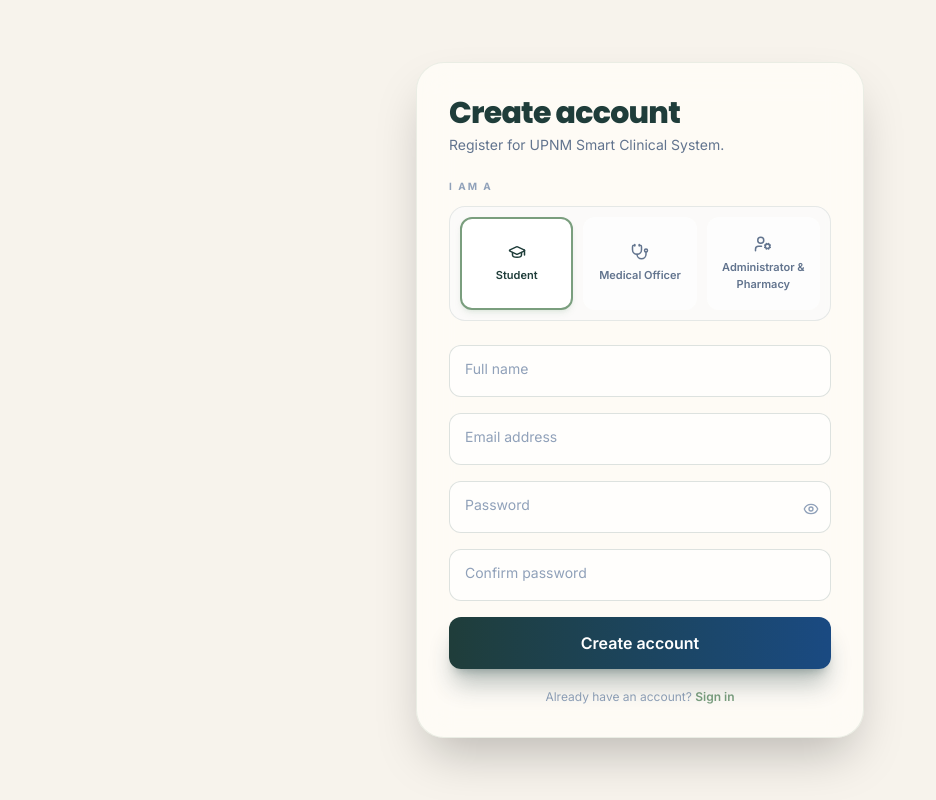
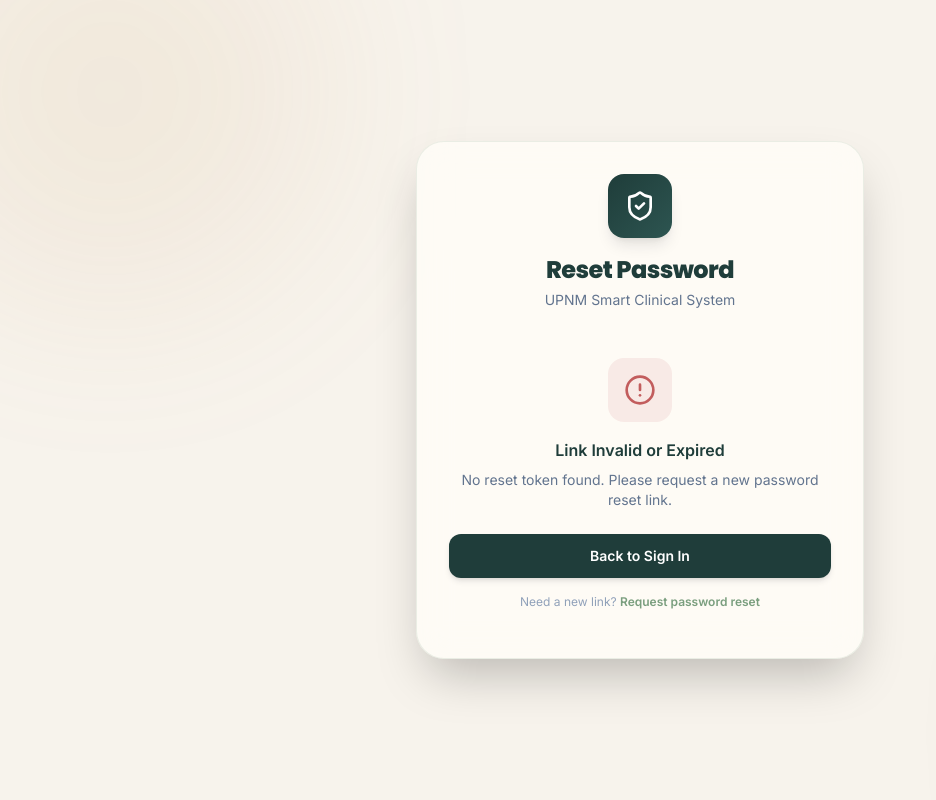
Before and after one commit to Zs-449/upnm-clinical-system2.0, a Next.js app: page /register in a window 1280 px wide. Shown: the whole page, without its empty margins (0-936 px from the left). Built offline with nearby package versions, Linux system fonts and the light colour scheme.

Commit message:
Update page.tsx

```diff
--- a/src/app/register/page.tsx
+++ b/src/app/register/page.tsx
@@ -1,191 +1,299 @@
 "use client";
 
-import { useState } from "react";
-import { useRouter } from "next/navigation";
+import { useEffect, useState, Suspense } from "react";
+import { useRouter, useSearchParams } from "next/navigation";
 import Link from "next/link";
-import { GraduationCap, Stethoscope, UserCog, Eye, EyeOff, BookOpen } from "lucide-react";
-import { saveSession, roleLabels, type Role } from "@/lib/session";
+import { ShieldCheck, Eye, EyeOff, CheckCircle2, AlertCircle, Loader2 } from "lucide-react";
 import { Toaster, toast } from "@/components/ui";
 
-const ROLES: { key: Role; icon: typeof GraduationCap }[] = [
-  { key: "student/lecturer", icon: GraduationCap },
-  { key: "doctor", icon: Stethoscope },
-  { key: "admin", icon: UserCog },
-];
+function ResetPasswordForm() {
+  const router = useRouter();
+  const searchParams = useSearchParams();
+  const token = searchParams.get("token") || "";
 
-export default function RegisterPage() {
-  const router = useRouter();
-  const [role, setRole] = useState<Role>("student/lecturer");
-  const [name, setName] = useState("");
-  const [email, setEmail] = useState("");
-  const [password, setPassword] = useState("");
-  const [confirm, setConfirm] = useState("");
-  const [specialization, setSpecialization] = useState("");
+  const [status, setStatus] = useState<"loading" | "valid" | "invalid" | "success">("loading");
+  const [userEmail, setUserEmail] = useState("");
+  const [userName, setUserName] = useState("");
+  const [newPassword, setNewPassword] = useState("");
+  const [confirmPassword, setConfirmPassword] = useState("");
   const [showPw, setShowPw] = useState(false);
-  const [loading, setLoading] = useState(false);
-  const [error, setError] = useState("");
+  const [submitting, setSubmitting] = useState(false);
+  const [errorMsg, setErrorMsg] = useState("");
+  const [invalidMsg, setInvalidMsg] = useState("");
 
-  async function submit(e: React.FormEvent) {
-    e.preventDefault();
-    setError("");
-
-    if (!name.trim() || !email.trim() || !password) {
-      setError("Please fill in all required fields.");
-      return;
-    }
-    if (password.length < 6) {
-      setError("Password must be at least 6 characters.");
-      return;
-    }
-    if (password !== confirm) {
-      setError("Passwords do not match.");
+  // Validate the token on mount
+  useEffect(() => {
+    if (!token) {
+      setStatus("invalid");
+      setInvalidMsg("No reset token found. Please request a new password reset link.");
       return;
     }
 
-    setLoading(true);
+    fetch(`/api/auth/verify-reset-token?token=${encodeURIComponent(token)}`)
+      .then((r) => r.json())
+      .then((data) => {
+        if (data.ok) {
+          setUserEmail(data.email);
+          setUserName(data.name);
+          setStatus("valid");
+        } else {
+          setStatus("invalid");
+          setInvalidMsg(data.error || "This reset link is invalid or has expired.");
+        }
+      })
+      .catch(() => {
+        setStatus("invalid");
+        setInvalidMsg("Unable to verify the reset link. Please try again.");
+      });
+  }, [token]);
+
+  async function handleSubmit(e: React.FormEvent) {
+    e.preventDefault();
+    setErrorMsg("");
+
+    if (newPassword.length < 6) {
+      setErrorMsg("Password must be at least 6 characters.");
+      return;
+    }
+    if (newPassword !== confirmPassword) {
+      setErrorMsg("Passwords do not match.");
+      return;
+    }
+
+    setSubmitting(true);
     try {
-      const res = await fetch("/api/auth/register", {
+      const res = await fetch("/api/auth/reset-password", {
         method: "POST",
         headers: { "Content-Type": "application/json" },
-        body: JSON.stringify({ name, email, password, role, specialization }),
+        body: JSON.stringify({ token, newPassword }),
       });
       const data = await res.json();
-      setLoading(false);
+      setSubmitting(false);
+
       if (!data.ok) {
-        setError(data.error || "Registration failed.");
+        setErrorMsg(data.error || "Failed to reset password.");
         return;
       }
-      saveSession(data.user);
-      toast(`Welcome, ${data.user.name.split(" ")[0]}!`, "success");
-      setTimeout(() => {
-        router.push(data.user.role === "student/lecturer" ? "/portal" : "/dashboard");
-      }, 400);
+
+      setStatus("success");
+      toast("Password updated successfully!", "success");
     } catch {
-      setLoading(false);
-      setError("Network error. Please retry.");
+      setSubmitting(false);
+      setErrorMsg("Network error. Please try again.");
     }
   }
+
+  // Password strength indicator
+  const strength = (() => {
+    if (!newPassword) return 0;
+    let s = 0;
+    if (newPassword.length >= 6) s++;
+    if (newPassword.length >= 10) s++;
+    if (/[A-Z]/.test(newPassword)) s++;
+    if (/[0-9]/.test(newPassword)) s++;
+    if (/[^A-Za-z0-9]/.test(newPassword)) s++;
+    return s;
+  })();
+
+  const strengthLabel = ["", "Weak", "Fair", "Good", "Strong", "Very Strong"][strength];
+  const strengthColor = ["", "#ef4444", "#f59e0b", "#3b82f6", "#22c55e", "#2ECC8F"][strength];
 
   return (
     <div className="relative flex min-h-screen items-center justify-center bg-[#f7f3ec] p-6 dark:bg-[#0f1f1a]">
       <Toaster />
-      <div className="glass relative w-full max-w-md rounded-[28px] p-8 shadow-2xl">
-        <div className="mb-6">
-          <h3 className="font-[Poppins] text-3xl font-extrabold tracking-tight text-navy dark:text-white">
-            Create account
-          </h3>
+
+      {/* Background blobs */}
+      <div className="pointer-events-none absolute inset-0 overflow-hidden">
+        <div className="blob absolute left-[-10%] top-[-10%] h-[400px] w-[400px] bg-cyan/20" />
+        <div className="blob absolute right-[-10%] bottom-[-10%] h-[350px] w-[350px] bg-mint/15" style={{ animationDelay: "-7s" }} />
+      </div>
+
+      <div className="glass relative w-full max-w-md rounded-[28px] p-8 shadow-2xl animate-scale-in">
+        {/* Header */}
+        <div className="mb-8 flex flex-col items-center text-center">
+          <div className="mb-4 grid h-16 w-16 place-items-center rounded-2xl bg-gradient-to-br from-navy to-[#2d5551] shadow-lg">
+            <ShieldCheck className="h-8 w-8 text-white" />
+          </div>
+          <h1 className="font-[Poppins] text-2xl font-extrabold tracking-tight text-navy dark:text-white">
+            Reset Password
+          </h1>
           <p className="mt-1 text-sm text-slate-500 dark:text-slate-400">
-            Register for UPNM Smart Clinical System.
+            UPNM Smart Clinical System
           </p>
         </div>
 
-        <div className="mb-6">
-          <label className="mb-3 block text-[10px] font-bold uppercase tracking-[0.2em] text-slate-400">
-            I am a
-          </label>
-          <div className="grid grid-cols-3 gap-2.5 rounded-2xl border border-navy/10 bg-slate-50/60 p-2.5 dark:border-white/10 dark:bg-white/[0.03]">
-            {ROLES.map((r) => {
-              const active = role === r.key;
-              const Icon = r.icon;
-              return (
-                <button
-                  key={r.key}
-                  type="button"
-                  onClick={() => setRole(r.key)}
-                  className={`flex flex-col items-center justify-center gap-1.5 rounded-xl border-2 py-4 transition-all duration-300 ${
-                    active
-                      ? "border-mint bg-white text-navy shadow-md shadow-mint/15 dark:bg-[#1a2b25] dark:text-white"
-                      : "border-transparent bg-white/60 text-slate-500 hover:border-navy/20 dark:bg-white/[0.04] dark:text-slate-400"
-                  }`}
+        {/* Loading state */}
+        {status === "loading" && (
+          <div className="flex flex-col items-center gap-4 py-8">
+            <Loader2 className="h-10 w-10 animate-spin text-mint" />
+            <p className="text-sm text-slate-500">Verifying your reset link…</p>
+          </div>
+        )}
+
+        {/* Invalid token state */}
+        {status === "invalid" && (
+          <div className="flex flex-col items-center gap-4 py-4">
+            <div className="grid h-16 w-16 place-items-center rounded-2xl bg-danger/10">
+              <AlertCircle className="h-8 w-8 text-danger" />
+            </div>
+            <div className="text-center">
+              <h2 className="font-semibold text-navy dark:text-white">Link Invalid or Expired</h2>
+              <p className="mt-2 text-sm text-slate-500 dark:text-slate-400">{invalidMsg}</p>
+            </div>
+            <Link
+              href="/login"
+              className="mt-2 flex w-full items-center justify-center gap-2 rounded-xl bg-navy py-3 text-sm font-semibold text-white shadow-md transition hover:brightness-110"
             >
-                  <Icon className="h-4.5 w-4.5" />
-                  <div className="text-[11px] font-semibold">{roleLabels[r.key].split("/")[0].trim()}</div>
-                </button>
-              );
-            })}
+              Back to Sign In
+            </Link>
+            <p className="text-center text-xs text-slate-400">
+              Need a new link?{" "}
+              <Link href="/login" className="font-semibold text-mint hover:underline">
+                Request password reset
+              </Link>
+            </p>
           </div>
+        )}
+
+        {/* Success state */}
+        {status === "success" && (
+          <div className="flex flex-col items-center gap-4 py-4">
+            <div className="grid h-16 w-16 place-items-center rounded-2xl bg-mint/10">
+              <CheckCircle2 className="h-8 w-8 text-mint" />
+            </div>
+            <div className="text-center">
+              <h2 className="font-semibold text-navy dark:text-white">Password Updated!</h2>
+              <p className="mt-2 text-sm text-slate-500 dark:text-slate-400">
+                Your password has been successfully reset. You can now sign in with your new password.
+              </p>
+            </div>
+            <Link
+              href="/login"
+              className="mt-2 flex w-full items-center justify-center gap-2 rounded-xl bg-gradient-to-r from-navy via-[#1a4a82] to-[#2d5551] py-3 text-sm font-semibold text-white shadow-xl shadow-navy/30 transition hover:brightness-110"
+            >
+              Sign In Now
+            </Link>
+          </div>
+        )}
+
+        {/* Valid token — show reset form */}
+        {status === "valid" && (
+          <form onSubmit={handleSubmit} className="space-y-5">
+            <div className="rounded-xl border border-navy/10 bg-slate-50/80 px-4 py-3 dark:border-white/10 dark:bg-white/5">
+              <p className="text-[11px] font-semibold uppercase tracking-wider text-slate-400">Resetting password for</p>
+              <p className="mt-0.5 text-sm font-semibold text-navy dark:text-white">{userName}</p>
+              <p className="text-xs text-slate-400">{userEmail}</p>
             </div>
 
-        <form onSubmit={submit} className="space-y-4">
-          <Input label="Full name" value={name} onChange={setName} />
-          <Input label="Email address" type="email" value={email} onChange={setEmail} />
-          {role === "doctor" && (
-            <Input label="Specialization" value={specialization} onChange={setSpecialization} />
-          )}
+            {/* New password */}
+            <div className="space-y-1.5">
+              <label className="text-[11px] font-bold uppercase tracking-wider text-slate-400">New Password</label>
               <div className="relative">
-            <Input label="Password" type={showPw ? "text" : "password"} value={password} onChange={setPassword} />
+                <input
+                  type={showPw ? "text" : "password"}
+                  value={newPassword}
+                  onChange={(e) => setNewPassword(e.target.value)}
+                  placeholder="Enter new password"
+                  required
+                  minLength={6}
+                  className="w-full rounded-xl border border-navy/15 bg-white/70 px-4 py-3 pr-10 text-sm outline-none transition-all focus:border-mint focus:bg-white focus:ring-4 focus:ring-mint/10 dark:border-white/10 dark:bg-white/5 dark:text-white dark:focus:bg-white/10"
+                />
                 <button
                   type="button"
                   onClick={() => setShowPw((s) => !s)}
-              className="absolute right-3 top-5 text-slate-400 hover:text-navy dark:hover:text-white"
+                  className="absolute right-3 top-3 text-slate-400 hover:text-navy dark:hover:text-white"
                 >
                   {showPw ? <EyeOff className="h-4 w-4" /> : <Eye className="h-4 w-4" />}
                 </button>
               </div>
-          <Input label="Confirm password" type={showPw ? "text" : "password"} value={confirm} onChange={setConfirm} />
 
-          {error && (
-            <div className="rounded-xl bg-danger/10 px-3 py-2.5 text-xs font-medium text-danger">{error}</div>
+              {/* Strength bar */}
+              {newPassword && (
+                <div className="space-y-1">
+                  <div className="flex gap-1">
+                    {[1, 2, 3, 4, 5].map((i) => (
+                      <div
+                        key={i}
+                        className="h-1 flex-1 rounded-full transition-all duration-300"
+                        style={{ background: i <= strength ? strengthColor : "#e2e8f0" }}
+                      />
+                    ))}
+                  </div>
+                  <p className="text-[11px] font-medium" style={{ color: strengthColor }}>
+                    {strengthLabel}
+                  </p>
+                </div>
+              )}
+            </div>
+
+            {/* Confirm password */}
+            <div className="space-y-1.5">
+              <label className="text-[11px] font-bold uppercase tracking-wider text-slate-400">Confirm Password</label>
+              <input
+                type={showPw ? "text" : "password"}
+                value={confirmPassword}
+                onChange={(e) => setConfirmPassword(e.target.value)}
+                placeholder="Confirm new password"
+                required
+                minLength={6}
+                className={`w-full rounded-xl border bg-white/70 px-4 py-3 text-sm outline-none transition-all focus:ring-4 dark:bg-white/5 dark:text-white ${
+                  confirmPassword && confirmPassword !== newPassword
+                    ? "border-danger/50 focus:border-danger focus:ring-danger/10"
+                    : confirmPassword && confirmPassword === newPassword
+                    ? "border-mint/50 focus:border-mint focus:ring-mint/10"
+                    : "border-navy/15 focus:border-mint focus:ring-mint/10 dark:border-white/10"
+                }`}
+              />
+              {confirmPassword && confirmPassword !== newPassword && (
+                <p className="text-[11px] text-danger">Passwords do not match</p>
+              )}
+              {confirmPassword && confirmPassword === newPassword && (
+                <p className="text-[11px] text-mint">Passwords match ✓</p>
+              )}
+            </div>
+
+            {errorMsg && (
+              <div className="flex items-center gap-2 rounded-xl bg-danger/10 px-3 py-2.5 text-xs font-medium text-danger">
+                <AlertCircle className="h-4 w-4 shrink-0" /> {errorMsg}
+              </div>
             )}
 
             <button
               type="submit"
-            disabled={loading}
-            className="ripple flex w-full items-center justify-center gap-2 rounded-xl bg-gradient-to-r from-navy via-[#1a4a82] to-[#2d5551] bg-[length:200%_auto] py-3.5 font-semibold text-white shadow-xl shadow-navy/30 transition-all hover:bg-right disabled:opacity-70"
+              disabled={submitting}
+              className="ripple flex w-full items-center justify-center gap-2 rounded-xl bg-gradient-to-r from-navy via-[#1a4a82] to-[#2d5551] bg-[length:200%_auto] py-3.5 font-semibold text-white shadow-xl shadow-navy/30 transition-all hover:bg-right hover:scale-[1.01] active:scale-[0.98] disabled:opacity-70 animated-gradient"
             >
-            {loading ? (
+              {submitting ? (
                 <>
-                <span className="spinner h-4 w-4 rounded-full border-2 border-white/40 border-t-white" /> Creating
-                account…
+                  <span className="spinner h-4 w-4 rounded-full border-2 border-white/40 border-t-white" />
+                  Updating password…
                 </>
               ) : (
-              "Create account"
+                "Set New Password"
               )}
             </button>
-        </form>
 
-        <p className="mt-5 text-center text-xs text-slate-400">
-          Already have an account?{" "}
+            <p className="text-center text-xs text-slate-400">
+              Remember your password?{" "}
               <Link href="/login" className="font-semibold text-mint hover:underline">
                 Sign in
               </Link>
             </p>
+          </form>
+        )}
       </div>
     </div>
   );
 }
 
-function Input({
-  label,
-  type = "text",
-  value,
-  onChange,
-}: {
-  label: string;
-  type?: string;
-  value: string;
-  onChange: (v: string) => void;
-}) {
-  const [focus, setFocus] = useState(false);
-  const active = focus || value.length > 0;
+export default function ResetPasswordPage() {
   return (
-    <div className="relative">
-      <input
-        type={type}
-        value={value}
-        onChange={(e) => onChange(e.target.value)}
-        onFocus={() => setFocus(true)}
-        onBlur={() => setFocus(false)}
-        className="peer w-full rounded-xl border border-navy/15 bg-white/70 px-4 pt-5 pb-2.5 text-sm outline-none transition-all focus:border-mint focus:bg-white focus:ring-4 focus:ring-mint/10 dark:border-white/10 dark:bg-white/5 dark:text-white dark:focus:bg-white/10"
-        required
-      />
-      <label
-        className={`pointer-events-none absolute left-4 transition-all ${
-          active ? "top-2 text-[10px] font-semibold tracking-wide text-mint" : "top-3.5 text-sm text-slate-400"
-        }`}
-      >
-        {label}
-      </label>
+    <Suspense fallback={
+      <div className="flex min-h-screen items-center justify-center bg-[#f7f3ec] dark:bg-[#0f1f1a]">
+        <div className="spinner h-10 w-10 rounded-full border-4 border-navy/20 border-t-navy" />
       </div>
+    }>
+      <ResetPasswordForm />
+    </Suspense>
   );
 }
```
Lines whose indentation alone changed are shown as unchanged.
